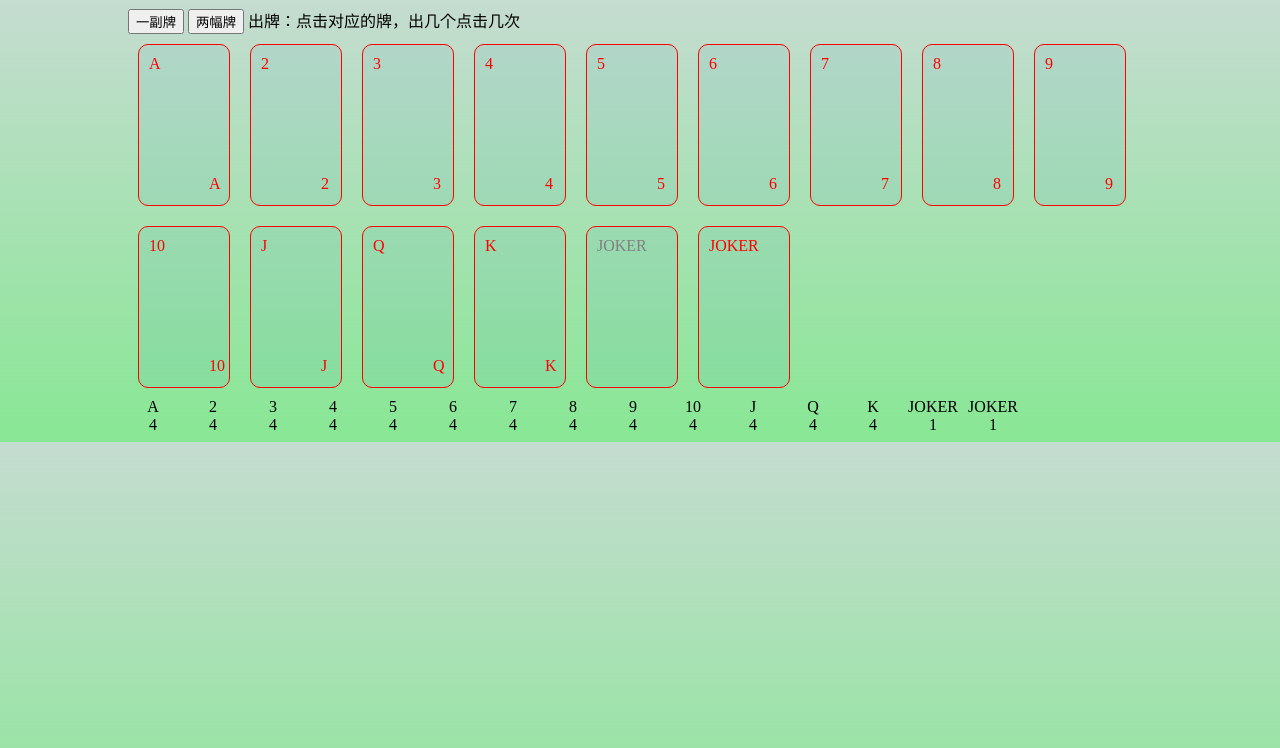
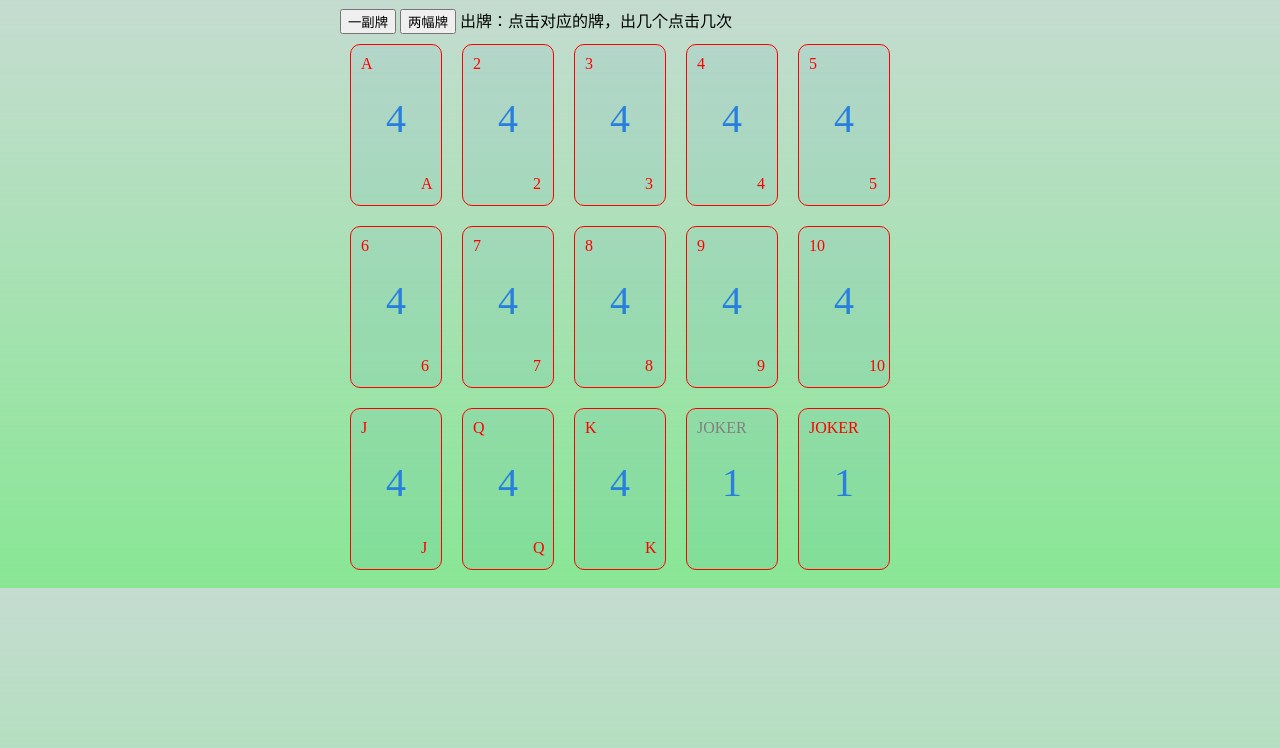
Before and after one commit to heroyan/games, a plain HTML site: page poker/index.html in a window 1280 px wide. Drawn offline with nearby package versions, Linux system fonts and the light colour scheme.

Commit message:
add tips

```diff
--- a/poker/index.html
+++ b/poker/index.html
@@ -8,7 +8,7 @@
             background: linear-gradient(to bottom, #99c1ad91 0%,#88e794 100%);
         }
         .container {
-            width: 1024px;
+            width: 600px;
             margin: auto;
         }
         .card {
@@ -35,8 +35,10 @@
         }
         .left-num {
             position: absolute;
-            top: 70px;
+            top: 50px;
             left: 35px;
+            font-size: 40px;
+            color: #2780dd;
         }
         input[type=button] {
             cursor: pointer;
--- a/poker/index.js
+++ b/poker/index.js
@@ -48,25 +48,12 @@ $(document).ready(function () {
     }
 
     const updateLeftNum = (num) => {
-        $(".left-num-display[data-val=" + num + "]").html(pokerLeft[num])
+        $(".card[data-val=" + num + "]").find(".left-num").html(pokerLeft[num])
     }
 
     const initLeftNum = () => {
-        $("#card-list").html("")
-        $("#card-left-num").html("")
         for(let i = 1; i < 16; i++) {
-//            $(".card[data-val=" + i + "]").find(".left-num").html(pokerLeft[i])
-            let display = pokerArr[i] || i
-
-            let one = $('<span class="card-display"></span>')
-            one.attr("data-val", i)
-            one.html(display)
-            $("#card-list").append(one)
-
-            one = $('<span class="left-num-display"></span>')
-            one.attr("data-val", i)
-            one.html(pokerLeft[i])
-            $("#card-left-num").append(one)
+            $(".card[data-val=" + i + "]").find(".left-num").html(pokerLeft[i])
         }
     }
 
```
Also changed, not shown: huarongdao/index.html (+6 -0 lines).
